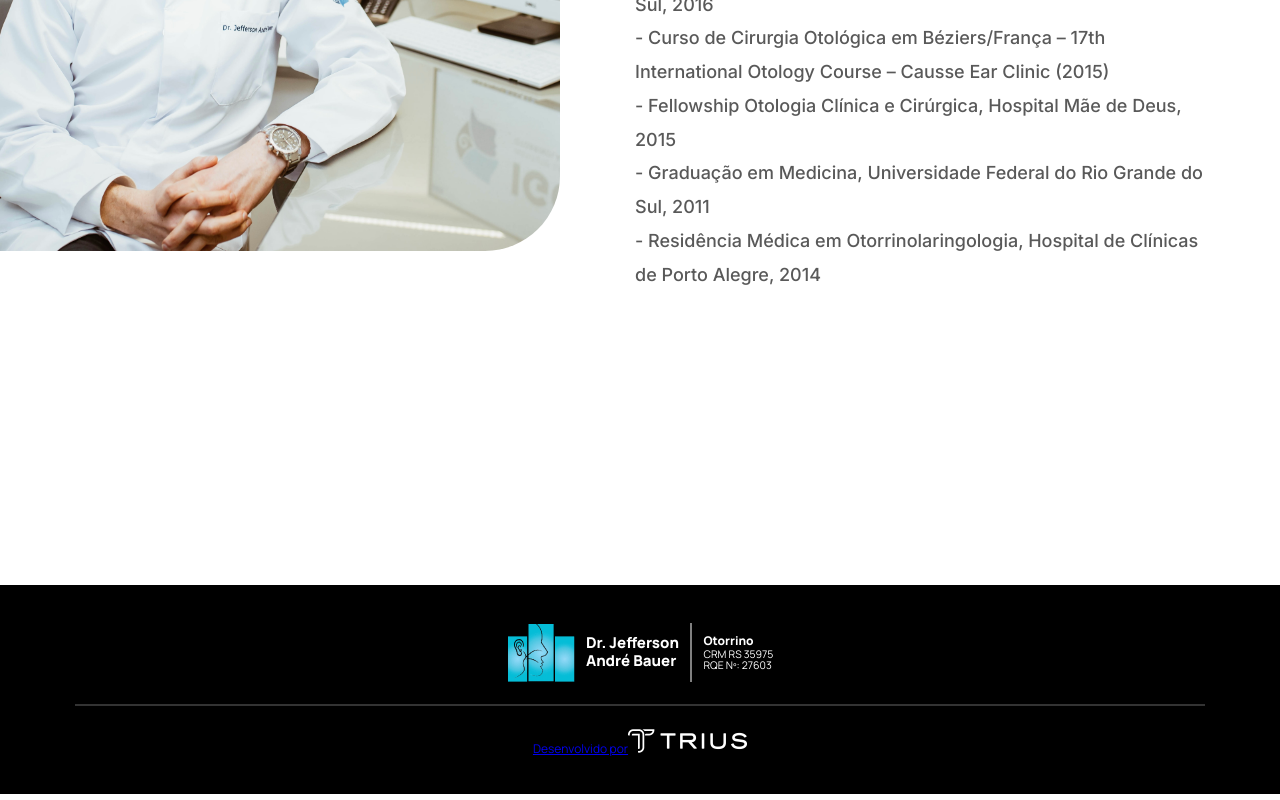
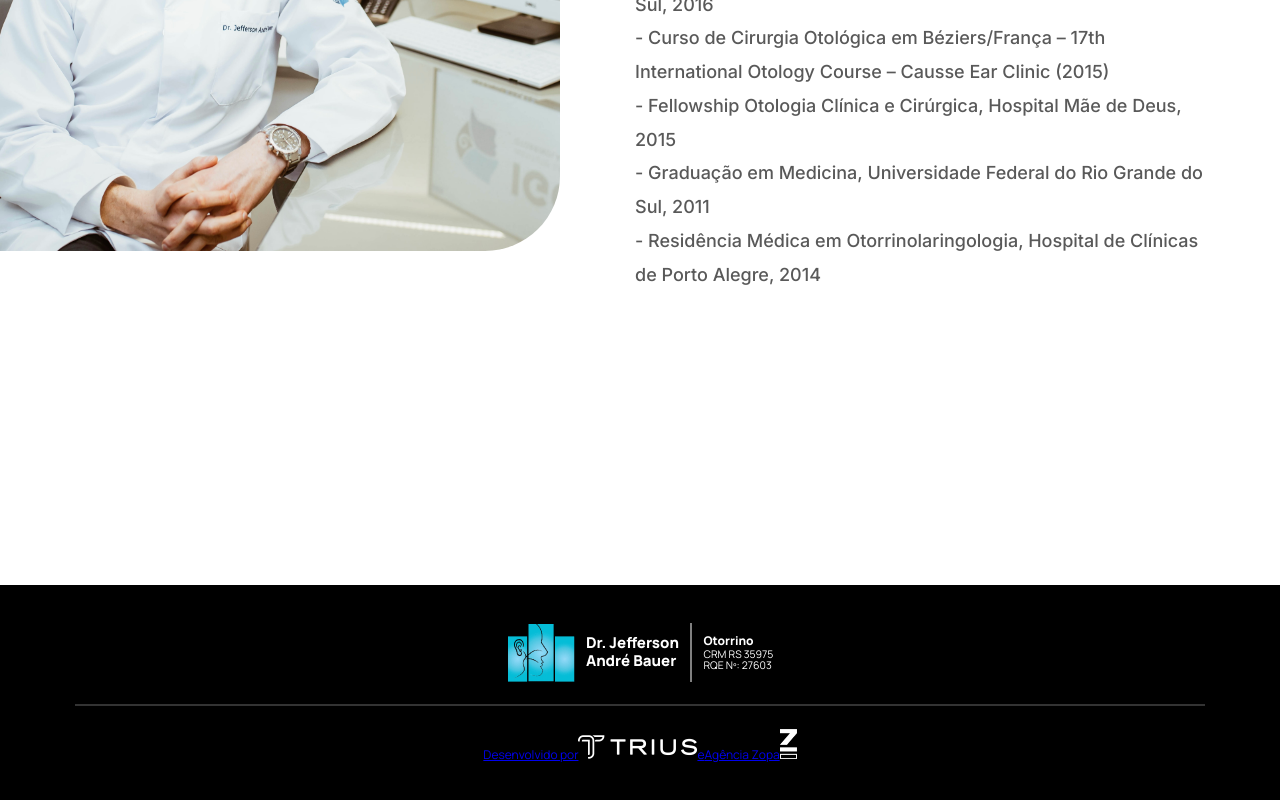
Before and after one commit to agencia-zopa/jefferson-website, a Next.js app: page /patologias/colesteatoma in a window 1280 px wide. Shown: the part 1867-2667 px from the top of the page. Built offline with nearby package versions, Linux system fonts and the light colour scheme.

Commit message:
feat: update google and and footer

```diff
--- a/src/app/layout.tsx
+++ b/src/app/layout.tsx
@@ -21,15 +21,14 @@ export default function RootLayout({
 }>) {
   return (
     <html lang={'pt-br'}>
+      <head>
+        <script>{`(function(w,d,s,l,i){w[l]=w[l]||[];w[l].push({'gtm.start':
+        new Date().getTime(),event:'gtm.js'});var f=d.getElementsByTagName(s)[0],
+        j=d.createElement(s),dl=l!='dataLayer'?'&l='+l:'';j.async=true;j.src=
+        'https://www.googletagmanager.com/gtm.js?id='+i+dl;f.parentNode.insertBefore(j,f);
+      })(window,document,'script','dataLayer','GTM-KHLM7NS3');`}</script>
+      </head>
       <body>
-        <Script strategy={'beforeInteractive'} id={'google-tag'}>
-          {`(function(w,d,s,l,i){w[l]=w[l]||[];w[l].push({'gtm.start':
-                new Date().getTime(),event:'gtm.js'});var f=d.getElementsByTagName(s)[0],
-            j=d.createElement(s),dl=l!='dataLayer'?'&l='+l:'';j.async=true;j.src=
-            'https://www.googletagmanager.com/gtm.js?id='+i+dl;f.parentNode.insertBefore(j,f);
-        })(window,document,'script','dataLayer','GTM-KHLM7NS3');
-        `}
-        </Script>
         <noscript>
           <iframe
             src={'https://www.googletagmanager.com/ns.html?id=GTM-KHLM7NS3'}
--- a/src/components/footer/footer.component.tsx
+++ b/src/components/footer/footer.component.tsx
@@ -3,6 +3,7 @@ import linkedin from '@public/linkedin.svg';
 import triusLogo from '@public/trius-logo.png';
 import whatsapp from '@public/whatsapp.svg';
 import x from '@public/x.svg';
+import zopaLogo from '@public/zopa_logo.png';
 import Image from 'next/image';
 
 import { LogoWithDetails } from '@/components/logo-with-details/logo-with-details.component';
@@ -14,10 +15,17 @@ export function Footer() {
     <div className={styles.footer}>
       <LogoWithDetails darkVersion={true} />
       <hr />
-      <a href={'https://trius.com.br'} className={styles.madeBy}>
-        <span>Desenvolvido por</span>
-        <Image src={triusLogo} alt={'Logo da Trius'} />
-      </a>
+      <div className={styles.madeBy}>
+        <a href={'https://trius.com.br'}>
+          <span>Desenvolvido por</span>
+          <Image src={triusLogo} alt={'Logo da Trius'} />
+        </a>
+        <a href={'https://agenciazopa.com.br/'}>
+          <span>e</span>
+          <span className={styles.white}>Agência Zopa</span>
+          <Image src={zopaLogo} alt={'Logo da Agência Zopa'} height={30} />
+        </a>
+      </div>
     </div>
   );
 }
--- a/src/components/footer/footer.module.scss
+++ b/src/components/footer/footer.module.scss
@@ -68,6 +68,19 @@
   font-weight: 400;
   font-size: 1.5rem;
   line-height: 2.5rem;
-  color: rgb(255 255 255 / 50%);
   text-decoration: none;
+
+  a {
+    text-decoration: none;
+    color: rgb(255 255 255 / 50%);
+    display: flex;
+    flex-direction: row;
+    align-items: center;
+    justify-content: center;
+    gap: 1rem;
+
+    .white {
+      color: white;
+    }
+  }
 }
```
Also changed, not shown: public/zopa_logo.png (added).
